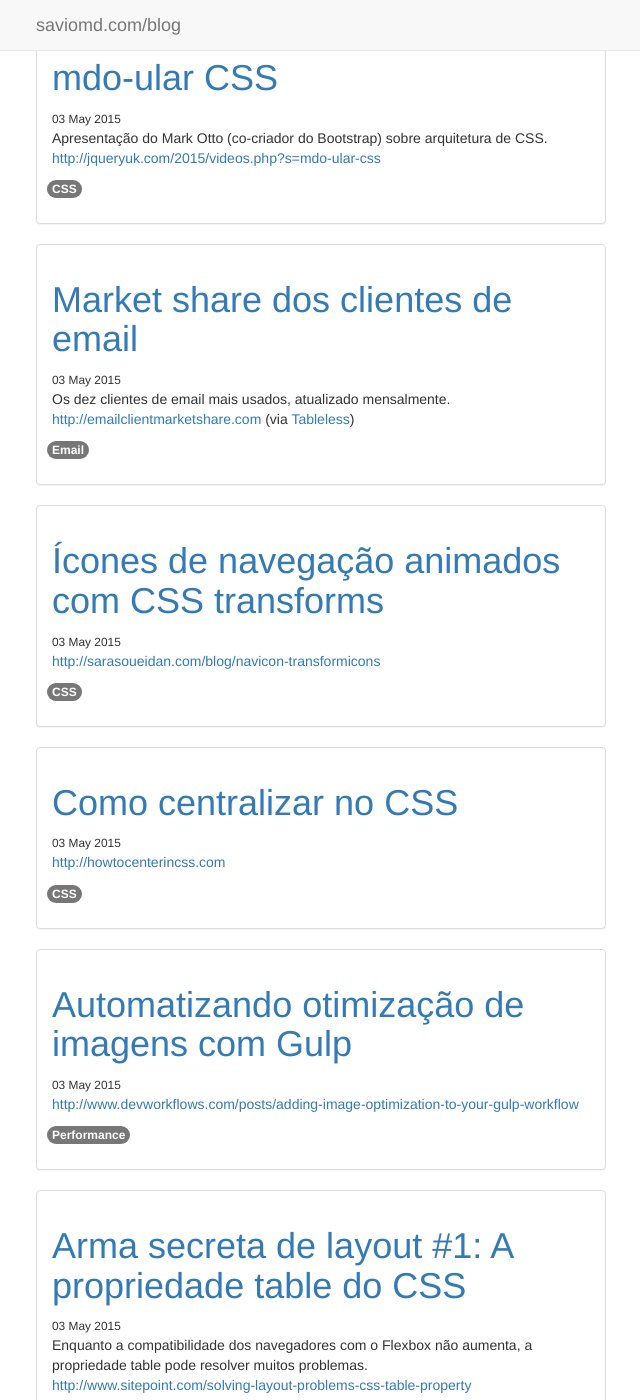
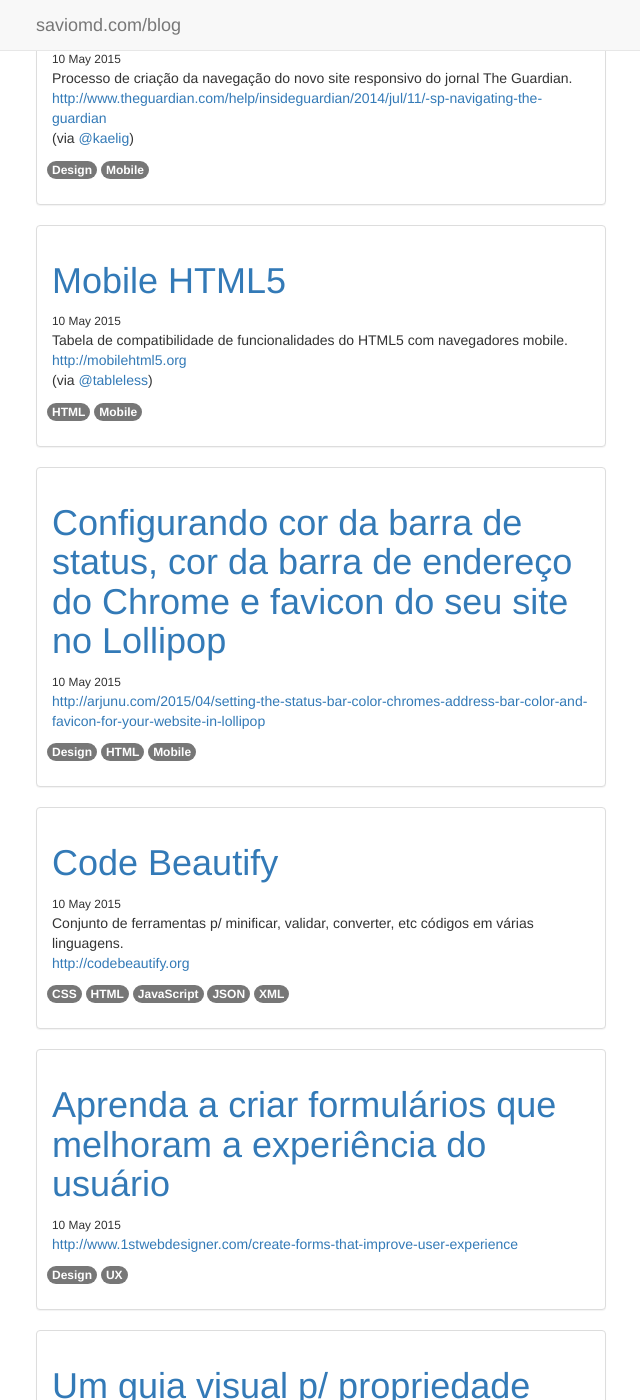
Before and after one commit to saviomd/blog, a Jekyll site: the page built from index.html, in a window 1280 px wide and 1400 px high, scrolled down 571 px. Shown: the whole window, without its empty margins (319-959 px from the left). Built offline with Jekyll 4.4.1, drawn with Linux system fonts in a browser that asks for light colours; nearby versions of some CDN libraries; library files that are not in the unit come from our copies; the list of posts is cut into pages by our own code; some of the changed text lies outside the part shown.

Commit message:
Add new posts

```diff
--- /dev/null
+++ b/_posts/2015-05-10-aprenda-a-criar-formularios-que-melhoram-a-experiencia-do-usuario.md
@@ -0,0 +1,7 @@
+---
+layout: post
+title: 'Aprenda a criar formulários que melhoram a experiência do usuário'
+tags: [Design, UX]
+---
+
+<http://www.1stwebdesigner.com/create-forms-that-improve-user-experience>
--- /dev/null
+++ b/_posts/2015-05-10-code-beautify.md
@@ -0,0 +1,8 @@
+---
+layout: post
+title: 'Code Beautify'
+tags: [CSS, HTML, JavaScript, JSON, XML]
+---
+
+Conjunto de ferramentas p/ minificar, validar, converter, etc códigos em várias linguagens.<br>
+<http://codebeautify.org>
--- /dev/null
+++ b/_posts/2015-05-10-mobile-html5.md
@@ -0,0 +1,9 @@
+---
+layout: post
+title: 'Mobile HTML5'
+tags: [HTML, Mobile]
+---
+
+Tabela de compatibilidade de funcionalidades do HTML5 com navegadores mobile.<br>
+<http://mobilehtml5.org><br>
+(via [@tableless](https://twitter.com/tableless/status/596357667175714816))
--- /dev/null
+++ b/_posts/2015-05-10-navegando-pelo-guardian.md
@@ -0,0 +1,9 @@
+---
+layout: post
+title: 'Navegando pelo Guardian'
+tags: [Design, Mobile]
+---
+
+Processo de criação da navegação do novo site responsivo do jornal The Guardian.<br>
+<http://www.theguardian.com/help/insideguardian/2014/jul/11/-sp-navigating-the-guardian><br>
+(via [@kaelig](https://twitter.com/kaelig/status/595310969171144704))
--- /dev/null
+++ b/_posts/2015-05-10-simbolos-especiais-do-html.md
@@ -0,0 +1,9 @@
+---
+layout: post
+title: 'Símbolos especiais do HTML'
+tags: [Design, HTML]
+---
+
+Lista interessante e bem completa de códigos p/ símbolos HTML.<br>
+<http://www.sabinanore.com/design/html-special-symbols><br>
+(via [@impressivewebs](https://twitter.com/ImpressiveWebs/status/596055317286367232))
```
Also changed, not shown: _posts/2015-05-03-market-share-dos-clientes-de-email.md (+1 -1 lines), _posts/2015-05-10-configurando-cor-da-barra-de-status-cor-da-barra-de-endereço-do-chrome-e-favicon-do-seu-site-no-lollipop.md (added, +7 -0 lines), _posts/2015-05-10-paymentfont.md (added, +8 -0 lines).
